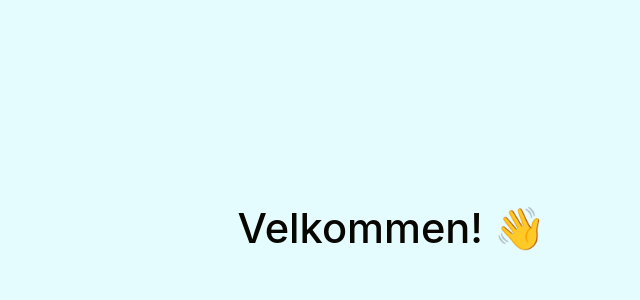
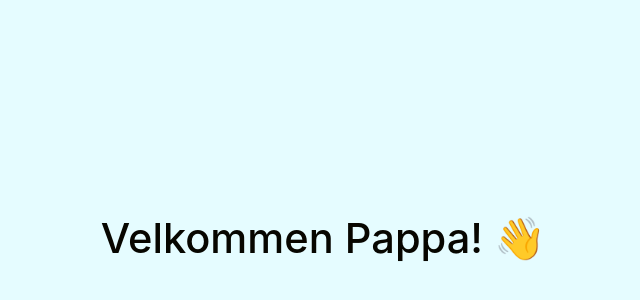
Before and after one commit to Eivinddh/halderaker.no, a Vue app: page / in a window 1280 px wide. Shown: the part 162-462 px from the top of the page, without its empty margins (94-734 px from the left). Built offline with nearby package versions, Linux system fonts and the light colour scheme.

Commit message:
Change for pappa

```diff
--- a/src/App.vue
+++ b/src/App.vue
@@ -6,7 +6,7 @@ import HelloWorld from './components/HelloWorld.vue'
   <header>
 
     <div class="wrapper">
-      <HelloWorld msg="Velkommen! 👋" />
+      <HelloWorld msg="Velkommen Pappa! 👋" />
     </div>
   </header>
 
--- a/src/components/HelloWorld.vue
+++ b/src/components/HelloWorld.vue
@@ -14,7 +14,6 @@ defineProps<{
 h1 {
   font-weight: 500;
   font-size: 2.6rem;
-  top: -10px;
 }
 
 .greetings h1 {
```
